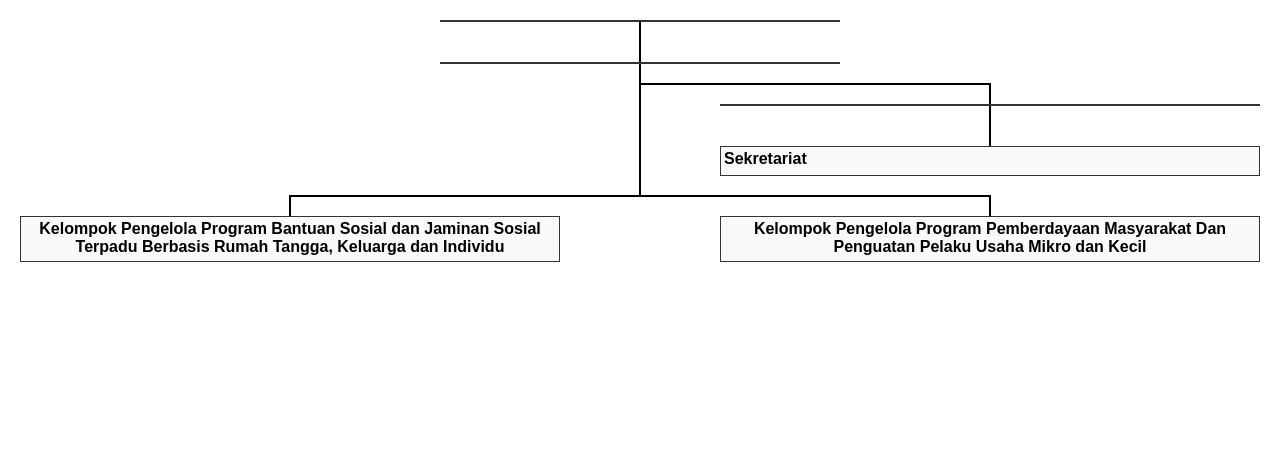
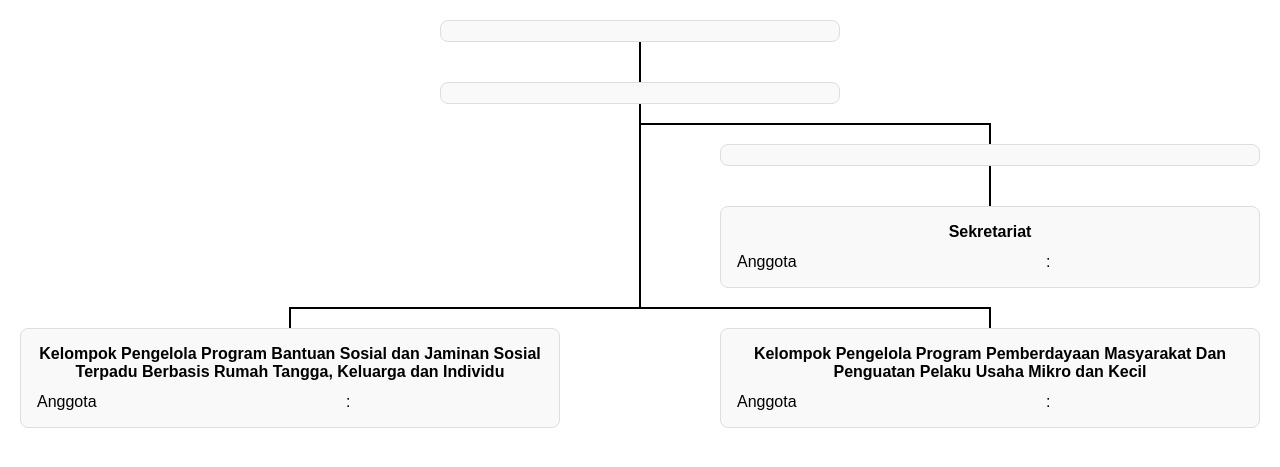
Before and after one commit to mhbaji/senin-kemis, a Flask app: page /organisasi in a window 1280 px wide. Shown: the part 38-505 px from the top of the page. Run offline with Flask 3, Linux system fonts and the light colour scheme; tables that the repository leaves empty hold one stand-in row (values such as "Sample post"); lists and menus that the app fills with data are empty.

Commit message:
fix: efisienkan html dengan masukkan beberapa inline ke css

```diff
--- a/app/routes.py
+++ b/app/routes.py
@@ -331,118 +331,3 @@ def get_struktur_tkpk():
             "keterangan": row.keterangan
         })
     return jsonify(result)
-
-
-"""
-@main.route('/api/strategi')
-def strategi_summary():
-    results = (
-        db.session.query(
-            KodeStrategi.strategi,
-            func.sum(TaggingSubKegiatan.anggaran).label("total"),
-            func.count(TaggingSubKegiatan.id).label("jumlah_subkegiatan")
-        )
-        .join(KodeStrategi, TaggingSubKegiatan.strategi_id == KodeStrategi.id)
-        .group_by(KodeStrategi.strategi, KodeStrategi.strategi)
-        .order_by(KodeStrategi.id.asc())
-        .all()
-    )
-    data = [{"strategi": strategi, "anggaran": total,
-            "jumlah_subkegiatan": jumlah_subkegiatan}
-        for strategi, total, jumlah_subkegiatan in results]
-    return jsonify(data)
-
-@main.route('/api/detail_anggaran')
-def detail_anggaran():
-    rows = (
-        db.session.query(
-            KodeStrategi.strategi,
-            KodeOPD.opd,
-            KodeProgram.program,
-            KodeKegiatan.kegiatan,
-            KodeSubKegiatan.subkegiatan,
-            TaggingSubKegiatan.anggaran
-        )
-        .join(KodeStrategi, TaggingSubKegiatan.strategi_id == KodeStrategi.id)
-        .join(KodeOPD, TaggingSubKegiatan.opd_id == KodeOPD.id)
-        .join(KodeProgram, TaggingSubKegiatan.program_id == KodeProgram.id)
-        .join(KodeKegiatan, TaggingSubKegiatan.kegiatan_id == KodeKegiatan.id)
-        .join(KodeSubKegiatan, TaggingSubKegiatan.subkegiatan_id == KodeSubKegiatan.id)
-        .order_by(KodeStrategi.id.asc())
-        .all()
-    )
-
-    data = []
-    for strategi, opd, program, kegiatan, subkegiatan, anggaran in rows:
-        data.append({
-            "strategi": strategi,
-            "opd": opd,
-            "program": program,
-            "kegiatan": kegiatan,
-            "subkegiatan": subkegiatan,
-            "anggaran": anggaran
-        })
-    return jsonify(data)
-
-@main.route('/api/realisasi_strategi')
-def realisasi_strategi():
-    latest_year = db.session.query(func.max(RealisasiTagging.tahun)).scalar()
-
-    results = (
-        db.session.query(
-            KodeStrategi.strategi,
-            func.sum(TaggingSubKegiatan.anggaran).label("total_anggaran"),
-            func.sum(RealisasiTagging.realisasi_anggaran).label("total_realisasi"),
-            func.max(RealisasiTagging.periode).label("periode_terakhir"),
-            RealisasiTagging.tahun.label("tahun")
-        )
-        .join(KodeStrategi, TaggingSubKegiatan.strategi_id == KodeStrategi.id)
-        .join(RealisasiTagging, RealisasiTagging.tagging_id == TaggingSubKegiatan.id)
-        .filter(RealisasiTagging.tahun == latest_year)   # hanya tahun terakhir
-        .group_by(KodeStrategi.id, KodeStrategi.strategi, RealisasiTagging.tahun)
-        .order_by(KodeStrategi.id.asc())
-        .all()
-    )
-
-    data = []
-    for strategi, total_anggaran, total_realisasi, periode_terakhir, tahun in results:
-        data.append({
-            "strategi": strategi,
-            "total_anggaran": total_anggaran,
-            "total_realisasi": total_realisasi,
-            "periode_terakhir": periode_terakhir,
-            "tahun_terakhir": tahun
-        })
-    return jsonify(data)
-
-@main.route('/api/realisasi_triwulan')
-def realisasi_triwulan():
-    latest_year = db.session.query(func.max(RealisasiTagging.tahun)).scalar()
-    # RT = aliased(RealisasiTagging)
-
-    results = (
-        db.session.query(
-            KodeStrategi.strategi,
-            RealisasiTagging.periode,
-            func.sum(RealisasiTagging.realisasi_anggaran).label("total_realisasi"),
-            RealisasiTagging.tahun.label("tahun")
-        )
-        .select_from(TaggingSubKegiatan)
-        .join(KodeStrategi, TaggingSubKegiatan.strategi_id == KodeStrategi.id)
-        .join(RealisasiTagging, RealisasiTagging.tagging_id == TaggingSubKegiatan.id)
-        .filter(RealisasiTagging.tahun == latest_year)
-        .group_by(KodeStrategi.id, KodeStrategi.strategi, RealisasiTagging.periode, RealisasiTagging.tahun)
-        .order_by(KodeStrategi.id.asc(), RealisasiTagging.periode.asc())
-        .all()
-    )
-    print('results: ', results)
-    data = []
-    for strategi, periode, total_realisasi, tahun in results:
-        data.append({
-            "strategi": strategi,
-            "periode": periode,
-            "total_realisasi": total_realisasi,
-            "tahun": tahun
-        })
-    return jsonify(data)
-"""
--- a/app/static/css/style.css
+++ b/app/static/css/style.css
@@ -258,48 +258,98 @@ nav {
 }
 
 /* organisasi */
-.org-container {
+.org-grid {
   display: grid;
   grid-template-columns: repeat(9, 1fr);
-  grid-template-rows: repeat(9);
-  /* gap: 10px; */
-  /* width: 100%; */
+  grid-auto-rows: min-content;
+  gap: 20px; /* jarak antar kotak */
+  padding: 20px;
   position: relative;
-  margin: 10px 10px;
 }
+
 .org-item {
-  border: 1px solid #333;
-  margin: 10px;
-  text-align: left;
   background: #f9f9f9;
+  border: 1px solid #ddd;
+  border-radius: 8px;
+  padding: 10px;
 }
-.org-space-item {
-  margin: 10px;
+
+.org-item table {
+  width: 100%;
+  border-collapse: collapse;
+}
+
+.org-item th, .org-item td {
+  padding: 6px;
   text-align: left;
 }
-svg.connector {
+
+.org-item th.center {
+  text-align: center;
+}
+
+.org-item ul {
+  margin: 0;
+  padding-left: 20px;
+  list-style-type: disc;
+}
+
+.connector {
   position: absolute;
   top: 0;
   left: 0;
   width: 100%;
   height: 100%;
-  pointer-events: none; /* biar tidak ganggu klik */
 }
 
-#pj th, #pj td{
-  text-align: center;
-  vertical-align: middle;
+.gc-1-5 {
+  grid-column: 1/5;
 }
 
-#pj {
-  width: 100%;
-  height: 100%;
+.gc-4-7 {
+  grid-column: 4/7;
 }
 
-.ketuwaketu tr, .ketuwaketu td {
-  text-align:center
+.gc-5 {
+  grid-column: 5;
 }
-.ketuwaketu {
-  width: 100%;
-  height: 100%;
+
+.gc-6-10 {
+  grid-column: 6/10;
 }
+
+.gr-1 {
+  grid-row: 1;
+}
+
+.gr-2 {
+  grid-row: 2;
+}
+
+.gr-3 {
+  grid-row: 3;
+}
+
+.gr-4 {
+  grid-row: 4;
+}
+
+.gr-5 {
+  grid-row: 5;
+}
+
+.gr-6 {
+  grid-row: 6;
+}
+
+.gr-7 {
+  grid-row: 7;
+}
+
+.gr-8 {
+  grid-row: 8;
+}
+
+.gr-9 {
+  grid-row: 9;
+}
--- a/app/static/js/organisasi.js
+++ b/app/static/js/organisasi.js
@@ -61,131 +61,63 @@ async function loadStrukturTkpk() {
   try {
     const res = await fetch('/api/struktur_tkpk');
     const data = await res.json();
-    console.log(data);
 
     const tablePJ = document.getElementById("pj");
-    const tbanggotaSek = document.getElementById("anggotaSek");
-    const trkoorBansos = document.getElementById("koorBansos");
-    const tbanggotaBansos = document.getElementById("anggotaBansos");
-    const trkoorPermas = document.getElementById("koorPermas");
-    const tbanggotaPermas = document.getElementById("anggotaPermas");
 
-    // Peta dalam_tim ke elemen tr
+    // mapping row tunggal
     const rowMap = {
-      "Ketua": document.getElementById("ketua"),
-      "Wakil Ketua": document.getElementById("wakilKetua"),
-      "Sekretaris": document.getElementById("sekretaris"),
-      "Wakil Sekretaris I": document.getElementById("wasek1"),
-      "Wakil Sekretaris II": document.getElementById("wasek2"),
-      "Wakil Sekretaris III": document.getElementById("wasek3"),
-      "Kepala": document.getElementById("kepSek"),
-      "Wakil Kepala": document.getElementById("waKepSek"),
+      "Ketua": { el: document.getElementById("ketua"), tag: "th" },
+      "Wakil Ketua": { el: document.getElementById("wakilKetua"), tag: "td" },
+      "Sekretaris": { el: document.getElementById("sekretaris"), tag: "th" },
+      "Wakil Sekretaris I": { el: document.getElementById("wasek1"), tag: "td" },
+      "Wakil Sekretaris II": { el: document.getElementById("wasek2"), tag: "td" },
+      "Wakil Sekretaris III": { el: document.getElementById("wasek3"), tag: "td" },
+      "Kepala": { el: document.getElementById("kepSek"), tag: "td" },
+      "Wakil Kepala": { el: document.getElementById("waKepSek"), tag: "td" },
     };
 
-    // Fungsi helper untuk isi row
+    // mapping anggota per kelompok → tbody + ul
+    const anggotaMap = {
+      "Sekretariat": { ul: document.getElementById("listSekretariat") },
+      "Kelompok Pengelola Program Bantuan Sosial dan Jaminan Sosial Terpadu Berbasis Rumah Tangga, Keluarga dan Individu":
+        { ul: document.getElementById("listBansos"), koor: document.getElementById("koorBansos") },
+      "Kelompok Pengelola Program Pemberdayaan Masyarakat Dan Penguatan Pelaku Usaha Mikro dan Kecil":
+        { ul: document.getElementById("listPermas"), koor: document.getElementById("koorPermas") },
+    };
+
+    // helper isi row tunggal
     function fillRow(tr, tag, label, jabatan) {
-      const cellLabel = document.createElement(tag);
-      cellLabel.textContent = label;
-      tr.appendChild(cellLabel);
-
-      const cellColon = document.createElement(tag);
-      cellColon.textContent = ":";
-      tr.appendChild(cellColon);
-
-      const cellJabatan = document.createElement(tag);
-      cellJabatan.textContent = jabatan;
-      tr.appendChild(cellJabatan);
+      tr.innerHTML = `
+        <${tag}>${label}</${tag}>
+        <${tag}>:</${tag}>
+        <${tag}>${jabatan}</${tag}>
+      `;
     }
 
-    // helper untuk tambah anggota
-    function addAnggota(idTbody, jabatan, withLabel=false) {
-      const tr = document.createElement("tr");
-      if (withLabel) {
-        tr.innerHTML = `
-          <td>Anggota</td>
-          <td>:</td>
-          <td>${jabatan}</td>
-        `;
-      } else {
-        tr.innerHTML = `
-          <td></td>
-          <td></td>
-          <td>${jabatan}</td>
-        `;
-      }
-      idTbody.appendChild(tr);
+    // helper tambah anggota ke ul
+    function addAnggota(listEl, jabatan) {
+      const li = document.createElement("li");
+      li.textContent = jabatan;
+      listEl.appendChild(li);
     }
 
-    let idxAnggotaSek = 1
-    let idxAnggotaBansos = 1
-    let idxAnggotaPermas = 1
-    data.forEach(element => {
-      if (element.dalam_tim === "Penanggung Jawab") {
-        const thead = document.createElement("thead");
-        thead.innerHTML = `
-          <tr>
-            <th>${element.dalam_tim}</th>
-          </tr>
+    data.forEach(el => {
+      if (el.dalam_tim === "Penanggung Jawab") {
+        tablePJ.innerHTML = `
+          <thead><tr><th>${el.dalam_tim}</th></tr></thead>
+          <tbody><tr><td>${el.jabatan}</td></tr></tbody>
         `;
-
-        const tbody = document.createElement("tbody");
-        tbody.innerHTML = `
-          <tr>
-            <td>${element.jabatan}</td>
-          </tr>
-        `;
-
-        tablePJ.appendChild(thead);
-        tablePJ.appendChild(tbody);
-      } else {
-        // console.log(element.dalam_tim)
-        const tr = rowMap[element.dalam_tim];
-        // console.log(tr)
-        if (tr) {
-          // Tentukan pakai th atau td
-          let tag = "th"
-          console.log("includes", ["Ketua", "Sekretaris"].includes(element.dalam_tim))
-          if (["Ketua", "Sekretaris"].includes(element.dalam_tim) ){tag = "th"}
-          else {tag = "td"}
-          fillRow(tr, tag, element.dalam_tim, element.jabatan);
-        }
-        else{
-          if(element.dalam_tim === "Anggota" && element.keterangan === "Sekretariat"){
-            if(idxAnggotaSek === 1){
-              addAnggota(tbanggotaSek, element.jabatan, true);
-              idxAnggotaSek +=1;
-            }
-            else{
-              addAnggota(tbanggotaSek, element.jabatan, false);
-              idxAnggotaSek +=1;
-            }
-          }
-          else if (element.keterangan === "Kelompok Pengelola Program Bantuan Sosial dan Jaminan Sosial Terpadu Berbasis Rumah Tangga, Keluarga dan Individu"){
-            if(element.dalam_tim === "Koordinator"){
-              fillRow(trkoorBansos, "td", element.dalam_tim, element.jabatan);
-            }
-            else if(idxAnggotaBansos === 1){
-              addAnggota(tbanggotaBansos, element.jabatan, true);
-              idxAnggotaBansos +=1;
-            }
-            else {
-              addAnggota(tbanggotaBansos, element.jabatan, false);
-              idxAnggotaBansos +=1;
-            }
-          }
-          else if (element.keterangan === "Kelompok Pengelola Program Pemberdayaan Masyarakat Dan Penguatan Pelaku Usaha Mikro dan Kecil"){
-            if(element.dalam_tim === "Koordinator"){
-              fillRow(trkoorPermas, "td", element.dalam_tim, element.jabatan);
-            }
-            else if(idxAnggotaPermas === 1){
-              addAnggota(tbanggotaPermas, element.jabatan, true);
-              idxAnggotaPermas +=1;
-            }
-            else {
-              addAnggota(tbanggotaPermas, element.jabatan, false);
-              idxAnggotaPermas +=1;
-            }
-          }
+      } else if (rowMap[el.dalam_tim]) {
+        const { el: tr, tag } = rowMap[el.dalam_tim];
+        fillRow(tr, tag, el.dalam_tim, el.jabatan);
+      } else if (el.dalam_tim === "Anggota" && el.keterangan === "Sekretariat") {
+        addAnggota(anggotaMap["Sekretariat"].ul, el.jabatan);
+      } else if (anggotaMap[el.keterangan]) {
+        const group = anggotaMap[el.keterangan];
+        if (el.dalam_tim === "Koordinator") {
+          fillRow(group.koor, "td", el.dalam_tim, el.jabatan);
+        } else {
+          addAnggota(group.ul, el.jabatan);
         }
       }
     });
@@ -199,84 +131,3 @@ document.addEventListener("DOMContentLoaded", async () => {
   await loadStrukturTkpk();   // tunggu selesai
   connectBoxesWithPath();     // baru gambar garis
 });
-
-
-
-// // --- Fungsi render tabel utama (jabatan inti) ---
-// function renderMainTkpk(data) {
-//   const mainRoles = [
-//     "Penanggung Jawab",
-//     "Ketua",
-//     "Wakil Ketua",
-//     "Sekretaris",
-//     "Wakil Sekretaris I",
-//     "Wakil Sekretaris II",
-//     "Wakil Sekretaris III"
-//   ];
-
-//   const tbody = document.querySelector("#main-tkpk tbody");
-//   tbody.innerHTML = "";
-
-//   data.filter(d => mainRoles.includes(d.dalam_tim))
-//       .forEach(d => {
-//         const tr = document.createElement("tr");
-//         tr.innerHTML = `
-//           <td>${d.jabatan}</td>
-//           <td>${d.dalam_tim}</td>
-//         `;
-//         tbody.appendChild(tr);
-//       });
-// }
-
-// // --- Fungsi render Pokja Bansos ---
-// function renderPokjaBansos(data) {
-//   const tbody = document.querySelector("#pokja-bansos tbody");
-//   tbody.innerHTML = "";
-
-//   data.filter(d => d.keterangan === "Kelompok Pengelola Program Bantuan Sosial dan Jaminan Sosial Terpadu Berbasis Rumah Tangga, Keluarga dan Individu")
-//       .forEach(d => {
-//         const tr = document.createElement("tr");
-//         tr.innerHTML = `
-//           <td>${d.jabatan}</td>
-//           <td>${d.dalam_tim}</td>
-//         `;
-//         tbody.appendChild(tr);
-//       });
-// }
-
-// // --- Fungsi render Pokja Pemberdayaan ---
-// function renderPokjaPemberdayaan(data) {
-//   const tbody = document.querySelector("#pokja-pemberdayaan tbody");
-//   tbody.innerHTML = "";
-
-//   data.filter(d => d.keterangan === "Kelompok Pengelola Program Pemberdayaan Masyarakat Dan Penguatan Pelaku Usaha Mikro dan Kecil")
-//       .forEach(d => {
-//         const tr = document.createElement("tr");
-//         tr.innerHTML = `
-//           <td>${d.jabatan}</td>
-//           <td>${d.dalam_tim}</td>
-//         `;
-//         tbody.appendChild(tr);
-//       });
-// }
-
-// // --- Fungsi render Sekretariat ---
-// function renderSekretariat(data) {
-//   const tbody = document.querySelector("#Sekretariat tbody");
-//   tbody.innerHTML = "";
-
-//   data.filter(d => d.keterangan === "Sekretariat")
-//       .forEach(d => {
-//         const tr = document.createElement("tr");
-//         tr.innerHTML = `
-//           <td>${d.jabatan}</td>
-//           <td>${d.dalam_tim}</td>
-//         `;
-//         tbody.appendChild(tr);
-//       });
-// }
-
-// // --- Fungsi render Law Table (kosong dulu) ---
-// function renderLawTable() {
-//   document.getElementById("tbody-law").innerHTML = "";
-// }
--- a/app/templates/organisasi.html
+++ b/app/templates/organisasi.html
@@ -15,26 +15,26 @@
     </ul>
   </nav>
 
-  <div class="org-container" id="grid">
-    <div class="org-item" id="box1" style="grid-column: 4/7; grid-row: 1;">
+  <div class="org-grid" id="grid">
+    <div class="org-item gc-4-7 gr-1" id="box1">
         <table id="pj"> </table>
     </div>
 
-    <div class="org-space-item" id="space1" style="grid-column: 5; grid-row: 2;">
+    <div class="org-space-item gc-5 gr-2" id="space1">
     </div>
 
-    <div class="org-item" id="box2" style="grid-column: 4/7; grid-row: 3;">
+    <div class="org-item gc-4-7 gr-3" id="box2">
         <table class="ketuwaketu">
             <thead> <tr id="ketua"></tr> </thead>
             <tbody> <tr id="wakilKetua"> </tr> </tbody>
         </table>
     </div>
 
-    <div class="org-space-item" id="space2" style="grid-column: 5; grid-row: 4;">
+    <div class="org-space-item gc-5 gr-4" id="space2">
     </div>
 
     <!-- Baris 2, Kolom 4 -->
-    <div class="org-item" id="box3" style="grid-column: 6/10; grid-row: 5;">
+    <div class="org-item gc-6-10 gr-5" id="box3">
         <table >
             <thead> <tr id="sekretaris"> </tr> </thead>
             <tbody>
@@ -45,11 +45,11 @@
         </table>
     </div>
 
-    <div class="org-space-item" id="space3" style="grid-column: 5; grid-row: 6;">
+    <div class="org-space-item gc-5 gr-6" id="space3">
     </div>
 
 
-    <div class="org-item" id="box4" style="grid-column: 6/10; grid-row: 7;">
+    <div class="org-item gc-6-10 gr-7" id="box4">
         <table>
             <thead>
                 <tr>
@@ -59,16 +59,22 @@
             <tbody>
                 <tr id="kepSek"> </tr>
                 <tr id="waKepSek"> </tr>
-                <tbody id="anggotaSek"></tbody>
+                <tr>
+                    <td>Anggota</td>
+                    <td>:</td>
+                    <td>
+                        <ul id="listSekretariat"></ul>
+                    </td>
+                </tr>
             </tbody>
         </table>
     </div>
 
-    <div class="org-space-item" id="space4" style="grid-column: 5; grid-row: 8;">
+    <div class="org-space-item gc-5 gr-8" id="space4">
     </div>
 
     <!-- Baris 3, Kolom 1 -->
-    <div class="org-item" id="box5" style="grid-column: 1/5; grid-row: 9;">
+    <div class="org-item gc-1-5 gr-9" id="box5">
         <table >
             <thead>
                 <tr>
@@ -77,13 +83,19 @@
             </thead>
             <tbody>
                 <tr id="koorBansos"> </tr>
-                <tbody id="anggotaBansos"></tbody>
+                <tr>
+                    <td>Anggota</td>
+                    <td>:</td>
+                    <td>
+                        <ul id="listBansos"></ul>
+                    </td>
+                </tr>
             </tbody>
         </table>
     </div>
 
     <!-- Baris 3, Kolom 3 -->
-    <div class="org-item" id="box6" style="grid-column: 6/10; grid-row: 9;">
+    <div class="org-item gc-6-10 gr-9" id="box6">
         <table >
             <thead>
                 <tr>
@@ -92,7 +104,13 @@
             </thead>
             <tbody>
                 <tr id="koorPermas"> </tr>
-                <tbody id="anggotaPermas"></tbody>
+                <tr>
+                    <td>Anggota</td>
+                    <td>:</td>
+                    <td>
+                        <ul id="listPermas"></ul>
+                    </td>
+                </tr>
             </tbody>
         </table>
     </div>
```
